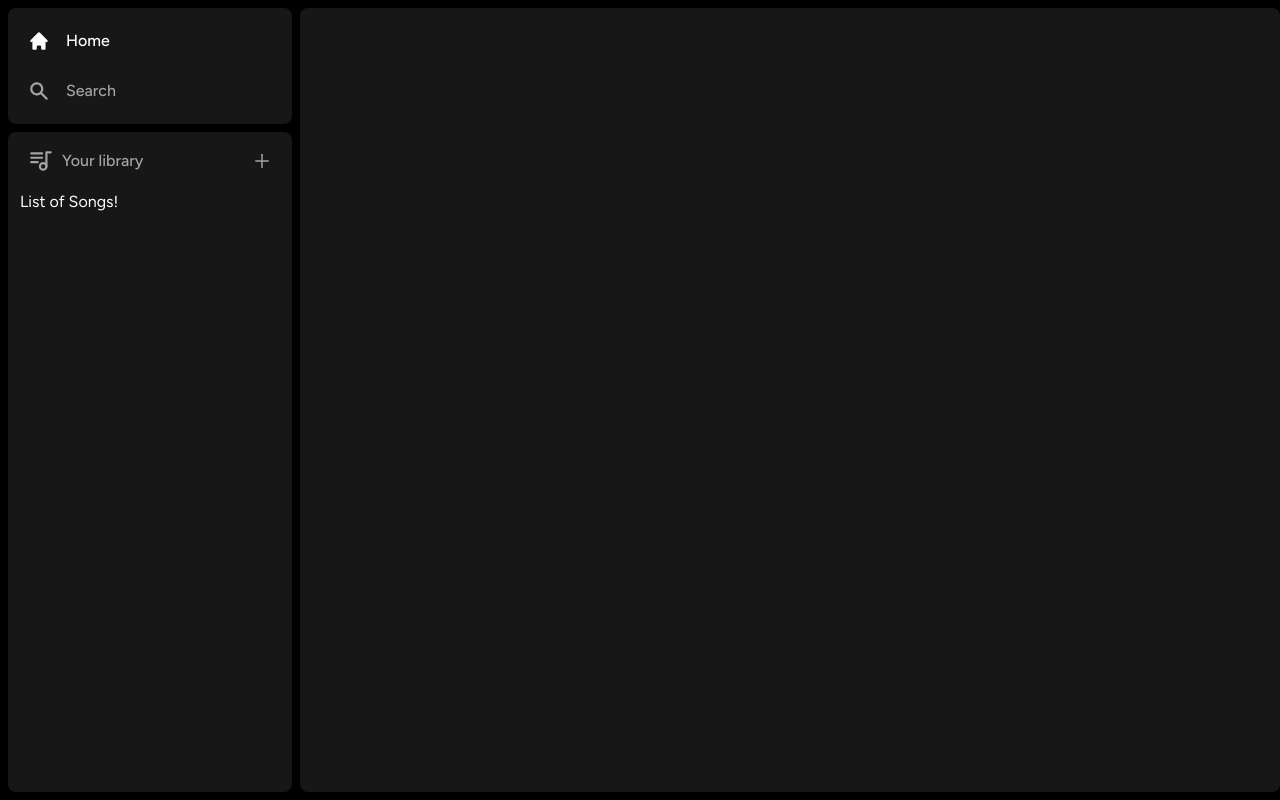
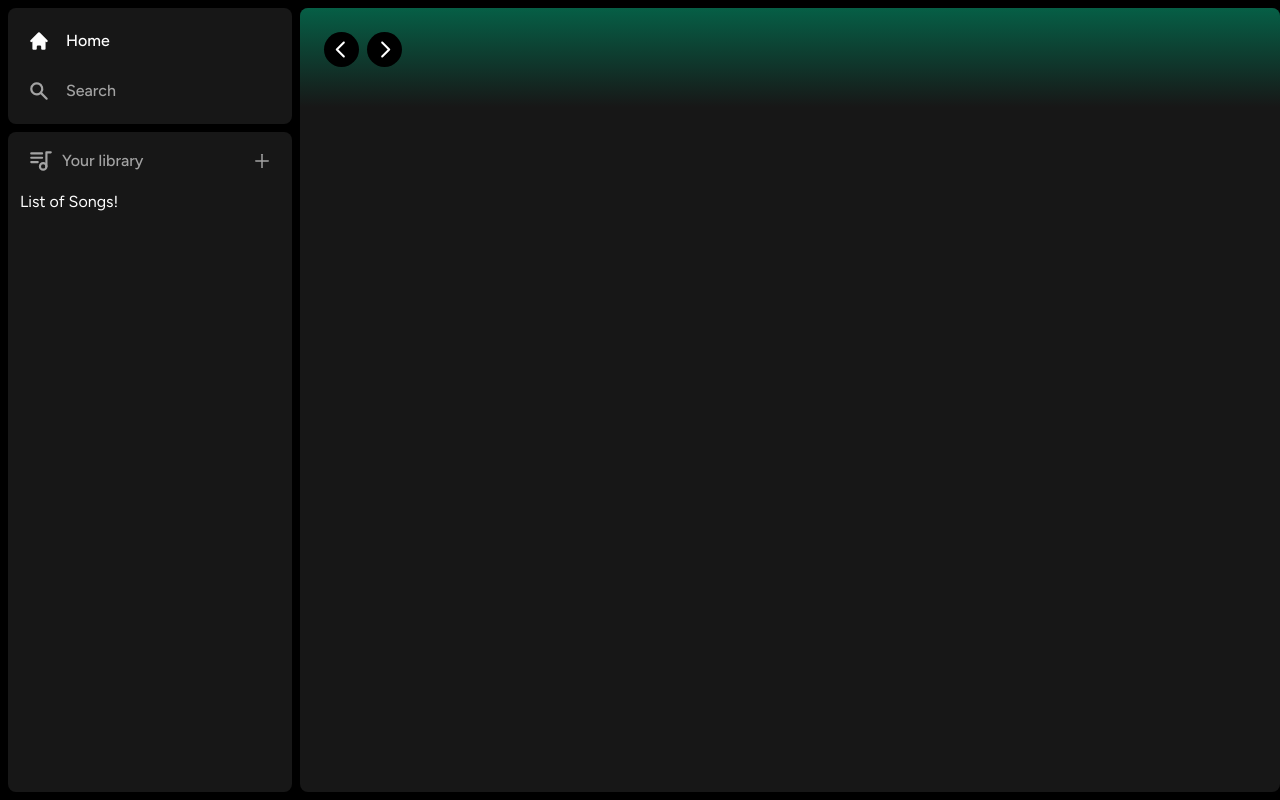
Before and after one commit to anjaliarya795/spotify-react, a Next.js app in the folder spotify/: page / in a window 1280 px wide. Built offline with nearby package versions, Linux system fonts and the light colour scheme.

Commit message:
Header Component

```diff
--- a/spotify/app/components/Header.tsx
+++ b/spotify/app/components/Header.tsx
@@ -1,7 +1,50 @@
-const Header = () => {
+"use client";
+import { useRouter } from "next/navigation";
+import { twMerge } from "tailwind-merge";
+import { RxCaretLeft,RxCaretRight } from 'react-icons/rx';
+import { HiHome } from 'react-icons/hi';
+
+interface HeaderProps {
+    children: React.ReactNode;
+    className?: string;
+}
+
+const Header: React.FC<HeaderProps> = ({children,className}) => {
+
+    const router = useRouter();
+
+    const handleLogout = () => {
+        console.log("handle")
+    }
     return (
-        <div></div>
+        <div className={twMerge("h-fit bg-gradient-to-b from-emerald-800 p-6",className)}>
+
+            <div className="w-full mb-4 flex items-center justify-between">
+
+                <div className="hidden md:flex gap-x-2 items-center">
+
+                    <button className="rounded-full bg-black flex items-center justify-center hover:opacity-75 transition" onClick={() => router.back()}>
+                        <RxCaretLeft size={35} className="text-white"/>
+                    </button>
+
+                    <button className="rounded-full bg-black flex items-center justify-center hover:opacity-75 transition" onClick={() => router.forward()}>
+                        <RxCaretRight size={35} className="text-white"/>
+                    </button>
+
+                </div>
+                <div className="flex md:hidden gap-x-2 items-center">
+                    <button>
+
+                        <HiHome />
+
+                    </button>
+                </div>
+
+            </div>
+
+        </div>
     );
+
 }
 
 export default Header;
```
